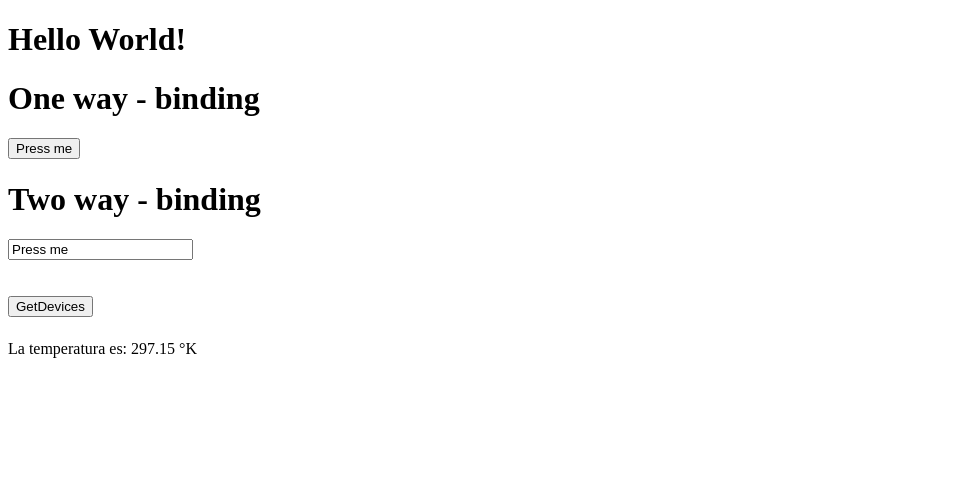
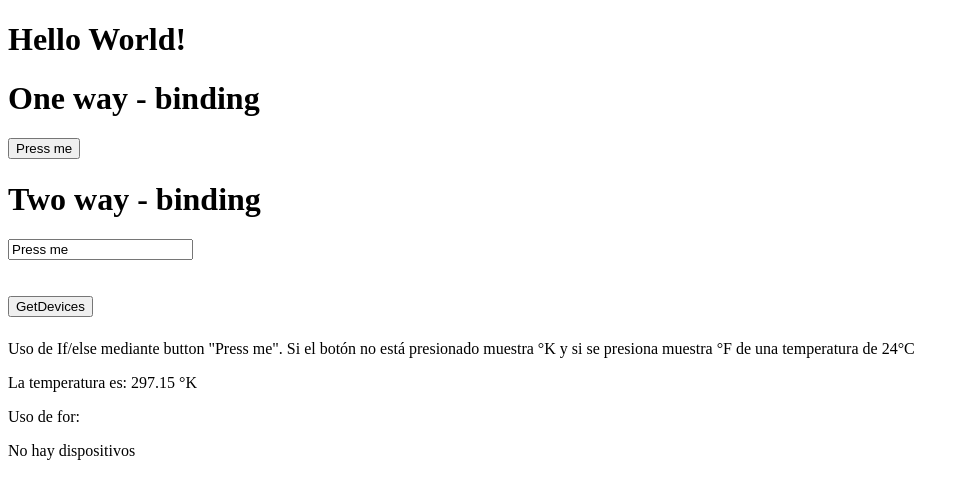
Before and after one commit to MtinDuarte/crossplatform-apps-design, an Angular app in the folder app/: page / in a window 1280 px wide. Shown: the top 498 px of the page, without its empty margins (0-969 px from the left). Built offline with nearby package versions, Linux system fonts and the light colour scheme.

Commit message:
For-directive: ejemplo

```diff
--- a/app/src/app/devices/devices.html
+++ b/app/src/app/devices/devices.html
@@ -44,6 +44,10 @@ Two way - binding
 
 
 <!-- La temperatura es:  -->
+ <p>Uso de If/else mediante button "Press me".
+     Si el botón no está presionado muestra °K y si se presiona
+     muestra °F de una temperatura de 24°C
+ </p>
  @if(buttonState)
  {
     <p>La temperatura es: {{currentTempInCelsius | fromCelsiusToFarenheit}} °F </p>
@@ -52,3 +56,13 @@ Two way - binding
  {
     <p>La temperatura es: {{currentTempInCelsius | fromCelsiusToKelvin}} °K </p>
  }
+
+
+ <p>Uso de for: </p>
+ @for (item of db_devices; track item.id)
+ {
+    <p>ID: {{item.id}}; Nombre:{{item.name}} ; Localización: {{item.location}}</p>
+ }@empty
+ {
+    <p>No hay dispositivos</p>
+ }
```
